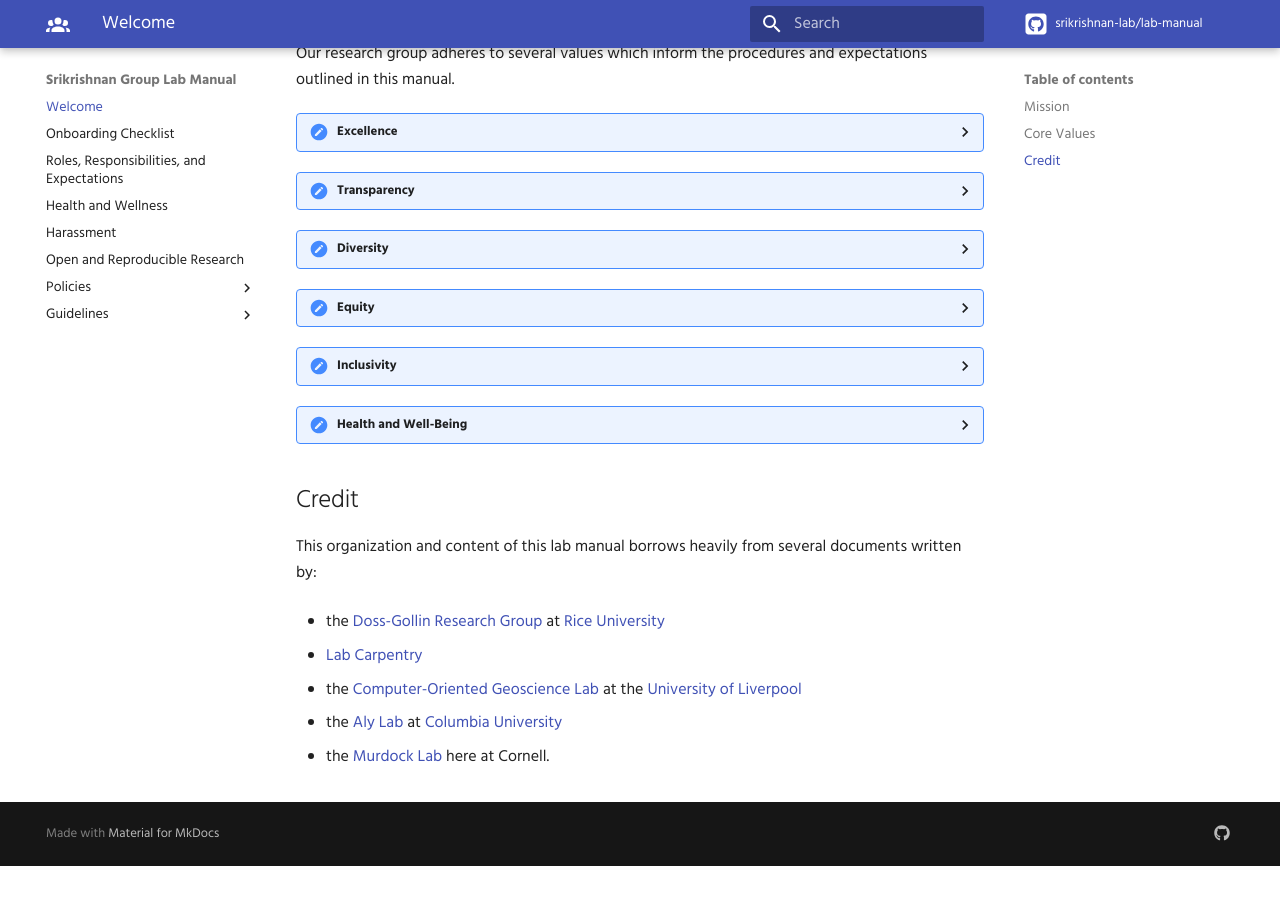
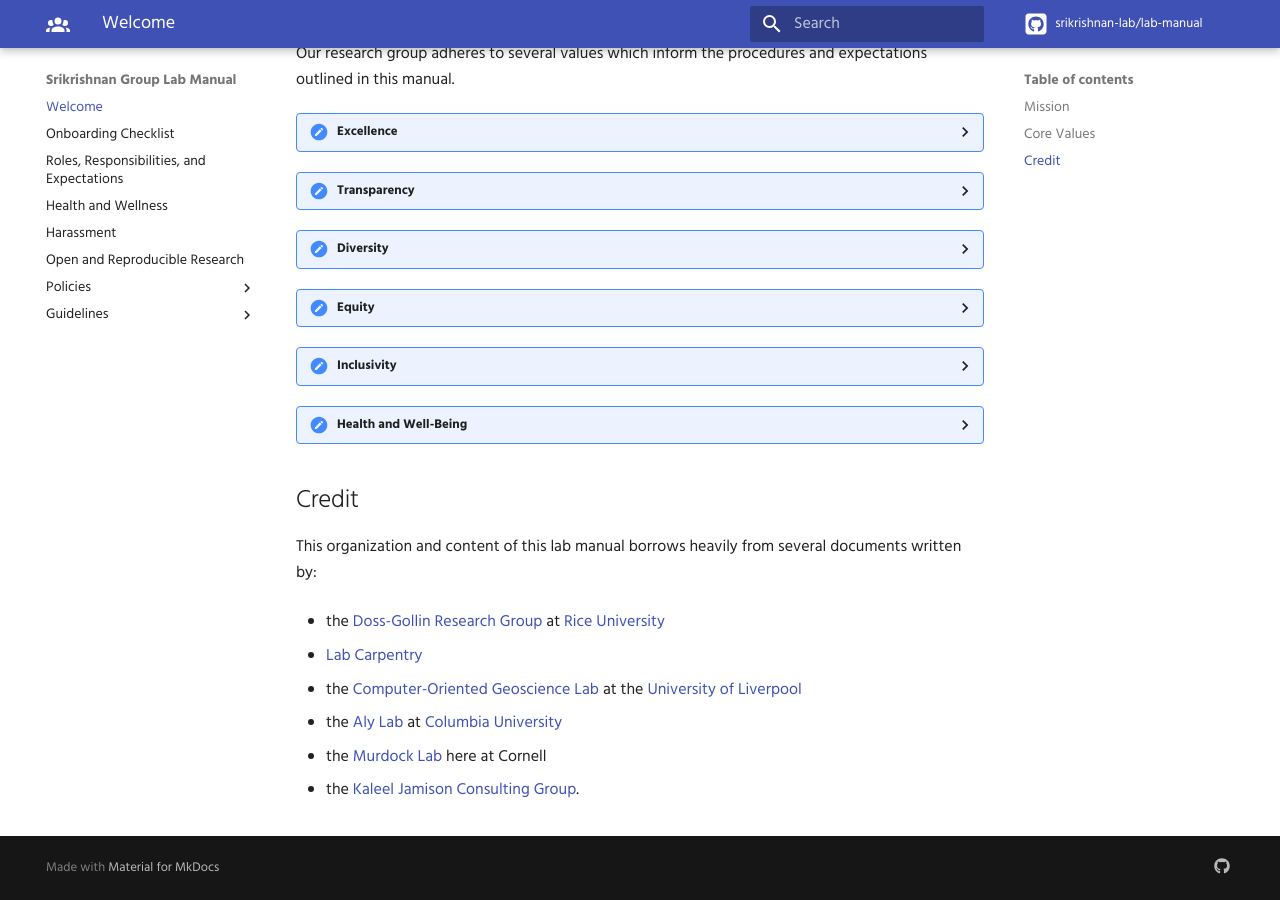
Before and after one commit to srikrishnan-lab/lab-manual, an MkDocs documentation site: the page built from docs/index.md, in a window 1280 px wide and 900 px high, scrolled down 674 px. Built offline with MkDocs 1.6.1 and Material for MkDocs 9.7.7, drawn with Linux system fonts in a browser that asks for light colours; some web fonts are replaced; comment, search, counter and statistics services are not loaded; before the commit the page ends 1540 px from its top, so only the background shows below that; some of the changed lines change nothing that is shown.

Commit message:
updated DEI value statements

```diff
--- a/docs/index.md
+++ b/docs/index.md
@@ -21,13 +21,13 @@
     We do not hide our procedures or products. Our research is accessible to all levels of society. When we make mistakes, we recognize them and do our best to fix them.
 
 ??? important "Diversity"
-    We seek out members, collaborators, and community partners who represent diverse perspectives.
+    We seek out members, collaborators, and community partners from diverse backgrounds and who represent diverse perspectives and preferences.
 
 ??? important "Equity"
-    We recognize the existence and impacts of systematic inequalities and work to promote fairness and justice.
+    We recognize the existence and impacts of systematic inequalities and work to promote fairness and justice. We strive to provide all of our members, collaborators, and partners with equitable platforms for engagement.
 
 ??? important "Inclusivity"
-    We seek to ensure that we treat everybody with whom we interact with dignity and respect and strike to support their needs to the best of our ability.
+    We view scientific research as collaborative, not competitive, and want our group members and collaborators to have agency over and ownership of their research. We want the right people doing the right work at the right time. We leverage our differences and diversity to improve our capacity to achieve breakthroughs.
 
 ??? important "Health and Well-Being"
     We recognize the essential importance of taking care of one's physical, mental, and emotional well-being.
@@ -45,4 +45,6 @@
 
 - the [Aly Lab](https://github.com/alylab/labmanual) at [Columbia University](http://columbia.edu)
 
-- the [Murdock Lab](https://www.themurdocklab.com/) here at Cornell.
+- the [Murdock Lab](https://www.themurdocklab.com/) here at Cornell
+
+- the [Kaleel Jamison Consulting Group](https://kjcg.com/).
```
